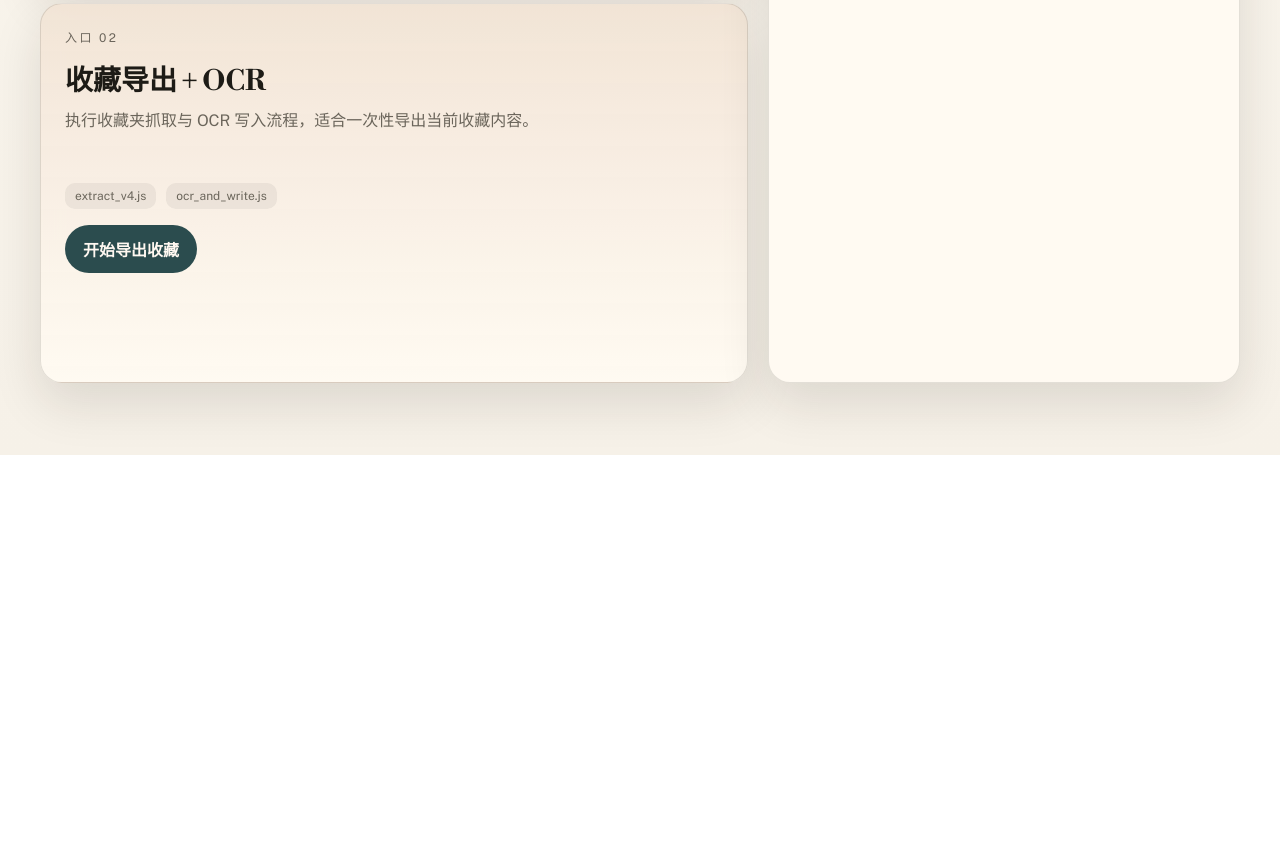
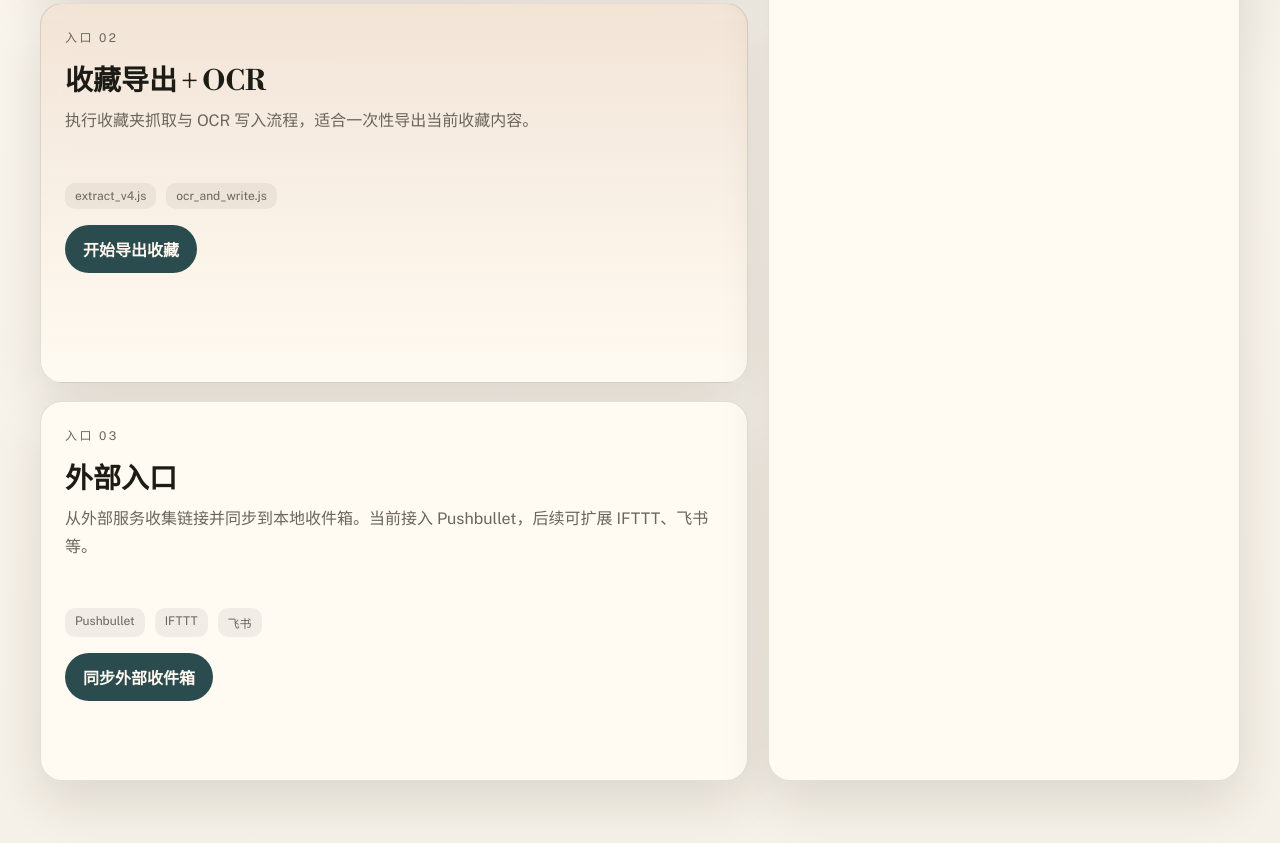
Before and after one commit to nonomil/XiaoHongshu_Collection, a website: page ui/index.html in a window 1280 px wide. Shown: the part 817-1660 px from the top of the page. Before the commit the page ends 1272 px from the top, so only its background shows below. Drawn offline with nearby package versions, Linux system fonts and the light colour scheme; no server answers.

Commit message:
ui: add external inbox entry card

```diff
--- a/ui/index.html
+++ b/ui/index.html
@@ -18,7 +18,7 @@
         <p class="subtitle">面向日常使用的本地工具：粘贴链接或导出收藏，一键保存到本地。</p>
       </div>
       <div class="topbar-actions">
-        <button id="inbox-sync" class="button secondary" type="button">同步收件箱</button>
+        <button id="inbox-sync" class="button secondary" type="button">同步外部收件箱</button>
         <button id="open-settings" class="button ghost" type="button">设置</button>
       </div>
     </header>
@@ -60,6 +60,24 @@
             </div>
             <div class="button-row">
               <button id="collection-submit" class="button secondary" type="button">开始导出收藏</button>
+            </div>
+          </div>
+        </article>
+
+        <article class="card">
+          <div class="card-head">
+            <p class="card-kicker">入口 03</p>
+            <h2>外部入口</h2>
+            <p>从外部服务收集链接并同步到本地收件箱。当前接入 Pushbullet，后续可扩展 IFTTT、飞书等。</p>
+          </div>
+          <div class="card-body">
+            <div class="inline-hints">
+              <span>Pushbullet</span>
+              <span>IFTTT</span>
+              <span>飞书</span>
+            </div>
+            <div class="button-row">
+              <button id="inbox-sync-card" class="button secondary" type="button">同步外部收件箱</button>
             </div>
           </div>
         </article>
```
